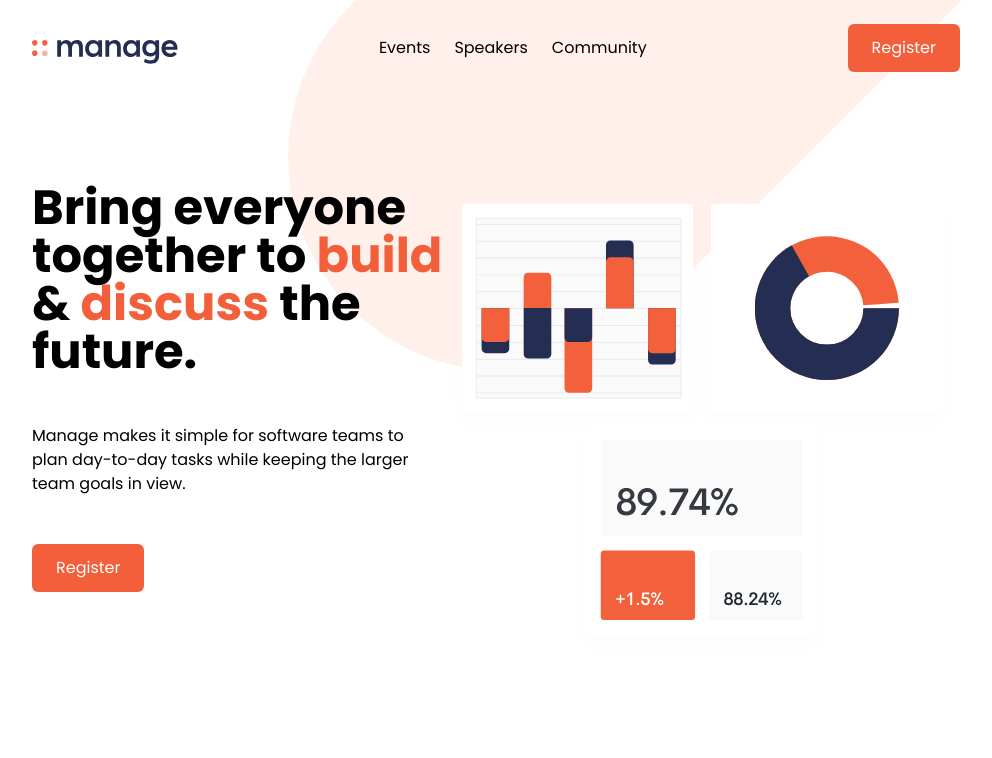
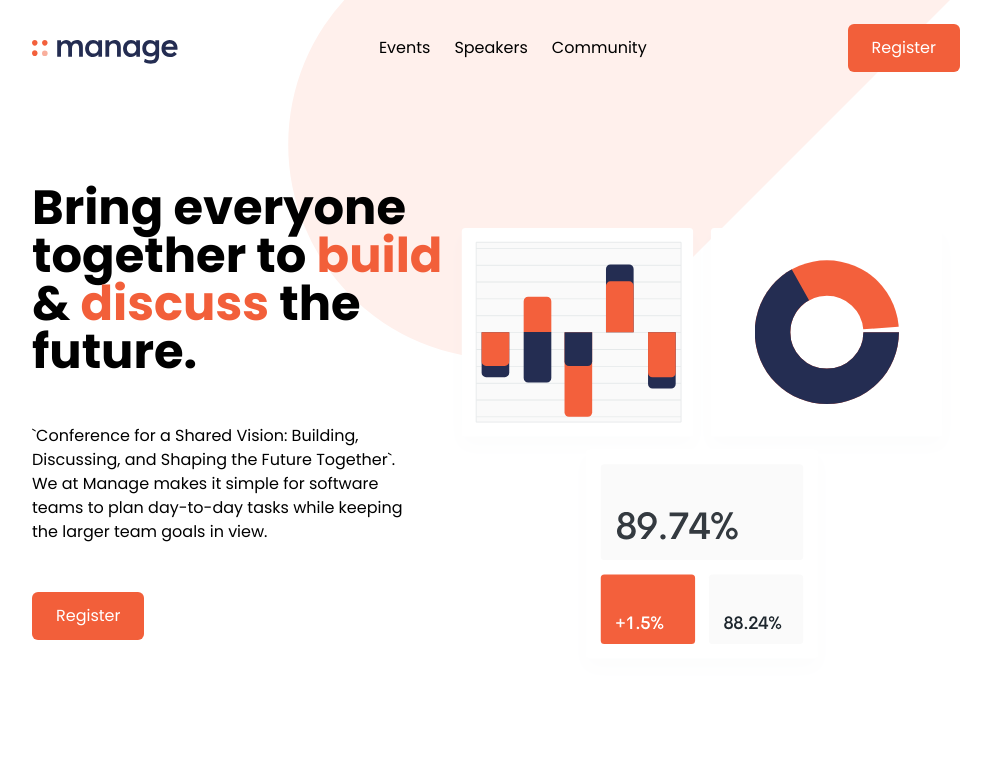
Before and after one commit to okolipraiz/manage, a Next.js app: page / in a window 1280 px wide. Shown: the top 758 px of the page, without its empty margins (144-1136 px from the left). Built offline with nearby package versions, Linux system fonts and the light colour scheme.

Commit message:
file updated

```diff
--- a/pages/index.tsx
+++ b/pages/index.tsx
@@ -65,8 +65,10 @@ export default function Home() {
                 <span className="text-brightRed">discuss</span> the future.
               </h1>
               <p className="max-w-sm text-center text-darkGrayishBlue md:text-left">
-                Manage makes it simple for software teams to plan day-to-day
-                tasks while keeping the larger team goals in view.
+                `Conference for a Shared Vision: Building, Discussing, and
+                Shaping the Future Together`. We at Manage makes it simple for software
+                teams to plan day-to-day tasks while keeping the larger team
+                goals in view.
               </p>
               <div className="flex justify-center md:justify-start">
                 <Link
```
